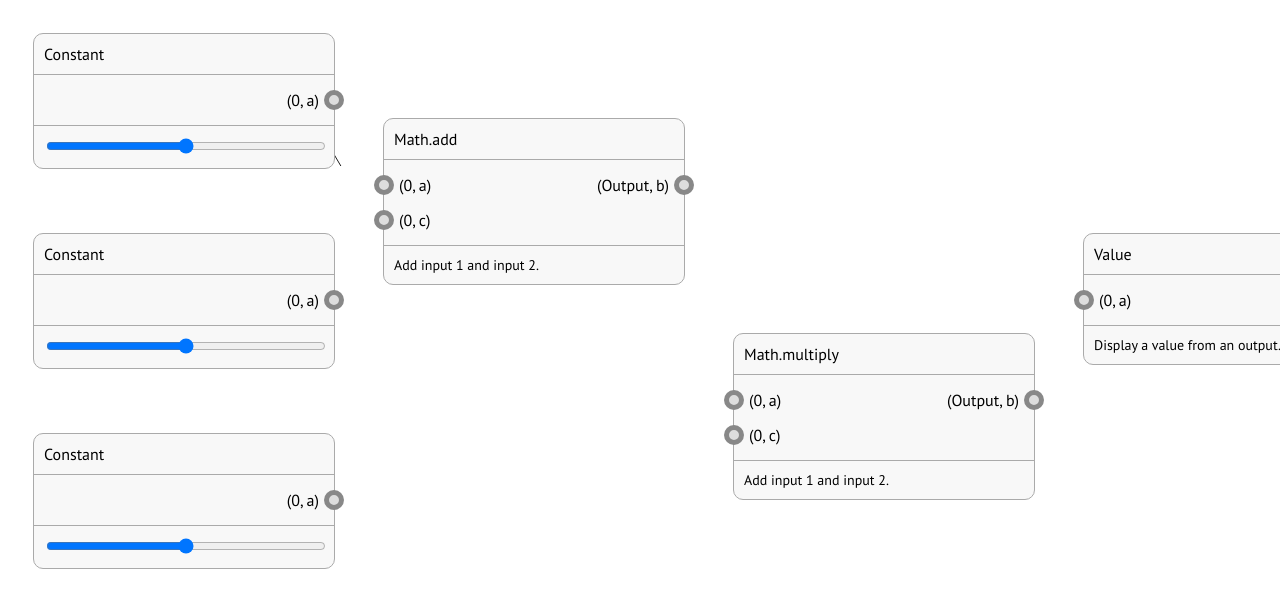
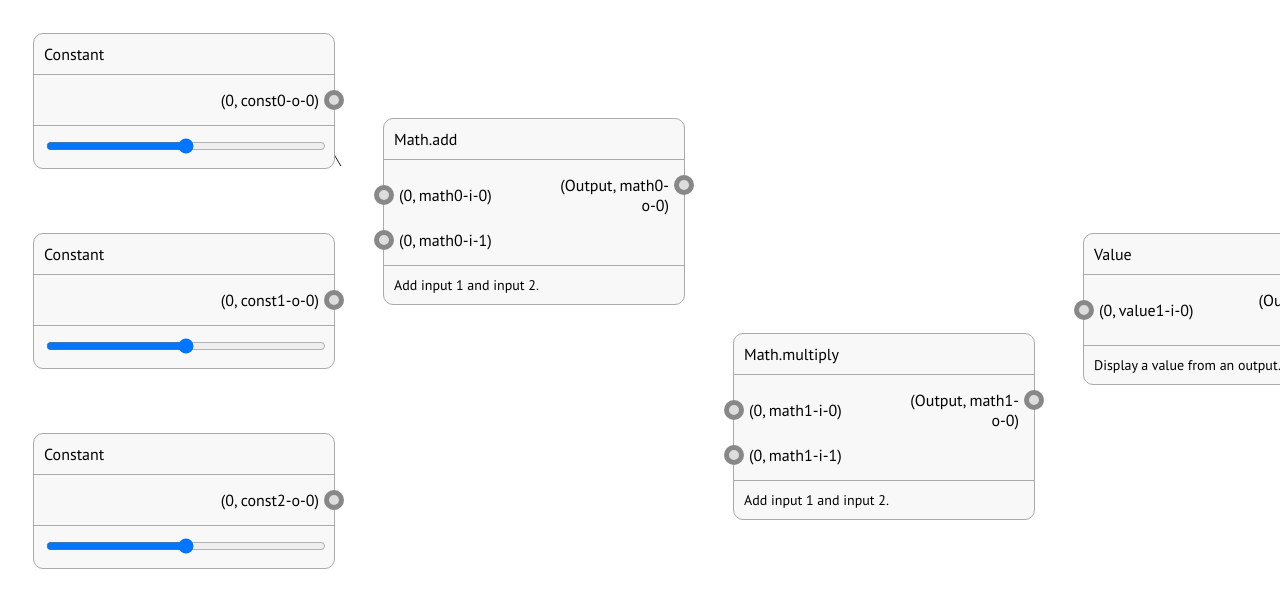
Before and after one commit to onion2k/copper, a React (Create React App) app: page / in a window 1280 px wide. Shown: the top 608 px of the page. Built offline with nearby package versions, Linux system fonts and the light colour scheme.

Commit message:
Updated to use IDs

```diff
--- a/src/Nodes/const.tsx
+++ b/src/Nodes/const.tsx
@@ -3,12 +3,13 @@ import { Panel } from "../Components/panel";
 import { Output } from "../Components/output";
 
 interface iConst {
+  id: string;
   x: number;
   y: number;
   output: any;
 }
 
-export function Const({ x, y, output }: iConst) {
+export function Const({ id, x, y, output }: iConst) {
   const [input, setInput] = useState(0);
   const [connect, setConnect] = useState(false);
 
@@ -20,7 +21,7 @@ export function Const({ x, y, output }: iConst) {
     setInput(parseInt(e.target.value));
   };
 
-  const io = <Output key={"a"} id={"a"} value={input} />;
+  const io = <Output key={`${id}-o-0`} id={`${id}-o-0`} value={input} />;
 
   const controls = (
     <input
--- a/src/Nodes/math.tsx
+++ b/src/Nodes/math.tsx
@@ -4,6 +4,7 @@ import { Input } from "../Components/input";
 import { Output } from "../Components/output";
 
 interface iAdd {
+  id: string;
   x: number;
   y: number;
   op: string;
@@ -11,7 +12,7 @@ interface iAdd {
   output: any;
 }
 
-export function Math({ x, y, op, input, output }: iAdd) {
+export function Math({ id, x, y, op, input, output }: iAdd) {
   useEffect(() => {
     switch (op) {
       case "add":
@@ -24,9 +25,9 @@ export function Math({ x, y, op, input, output }: iAdd) {
   });
 
   const io = [
-    <Input key={"a"} id={"a"} value={input[0]} />,
-    <Output key={"b"} id={"b"} value={"Output"} />,
-    <Input key={"c"} id={"c"} value={input[1]} />
+    <Input key={`${id}-i-0`} id={`${id}-i-0`} value={input[0]} />,
+    <Output key={`${id}-o-0`} id={`${id}-o-0`} value={"Output"} />,
+    <Input key={`${id}-i-1`} id={`${id}-i-1`} value={input[1]} />
   ];
 
   const controls = "Add input 1 and input 2.";
--- a/src/Nodes/value.tsx
+++ b/src/Nodes/value.tsx
@@ -4,20 +4,21 @@ import { Input } from "../Components/input";
 import { Output } from "../Components/output";
 
 interface iValue {
+  id: string;
   x: number;
   y: number;
   input: any;
   output: any;
 }
 
-export function Value({ x, y, input, output }: iValue) {
+export function Value({ id, x, y, input, output }: iValue) {
   useEffect(() => {
     output(parseInt(input));
   });
 
   const io = [
-    <Input key={"a"} id={"a"} value={input[0]} />,
-    <Output key={"b"} id={"b"} value={"Output"} />
+    <Input key={`${id}-i-0`} id={`${id}-i-0`} value={input[0]} />,
+    <Output key={`${id}-o-0`} id={`${id}-o-0`} value={"Output"} />
   ];
 
   return (
--- a/src/index.tsx
+++ b/src/index.tsx
@@ -14,29 +14,37 @@ function App() {
   const [const0, setConst0] = useState(0);
   const [const1, setConst1] = useState(0);
   const [add1, setAdd1] = useState(0);
-  const [const3, setConst3] = useState(0);
+  const [const2, setConst2] = useState(0);
   const [add2, setAdd2] = useState(0);
   return (
     <ConnectorContext.Provider value={[connector, setConnector]}>
       <div className="Control">
-        <Const x={10} y={10} output={setConst0} />
-        <Const x={10} y={210} output={setConst1} />
+        <Const id={"const0"} x={10} y={10} output={setConst0} />
+        <Const id={"const1"} x={10} y={210} output={setConst1} />
         <Math
+          id={"math0"}
           x={360}
           y={95}
           input={[const0, const1]}
           output={setAdd1}
           op="add"
         />
-        <Const x={10} y={410} output={setConst3} />
+        <Const id={"const2"} x={10} y={410} output={setConst2} />
         <Math
+          id={"math1"}
           x={710}
           y={310}
-          input={[add1, const3]}
+          input={[add1, const2]}
           output={setAdd2}
           op="multiply"
         />
-        <Value x={1060} y={210} input={[add2]} output={setOutput} />
+        <Value
+          id={"value1"}
+          x={1060}
+          y={210}
+          input={[add2]}
+          output={setOutput}
+        />
 
         <svg viewBox="0 0 1424 1424" xmlns="http://www.w3.org/2000/svg">
           <line
```
